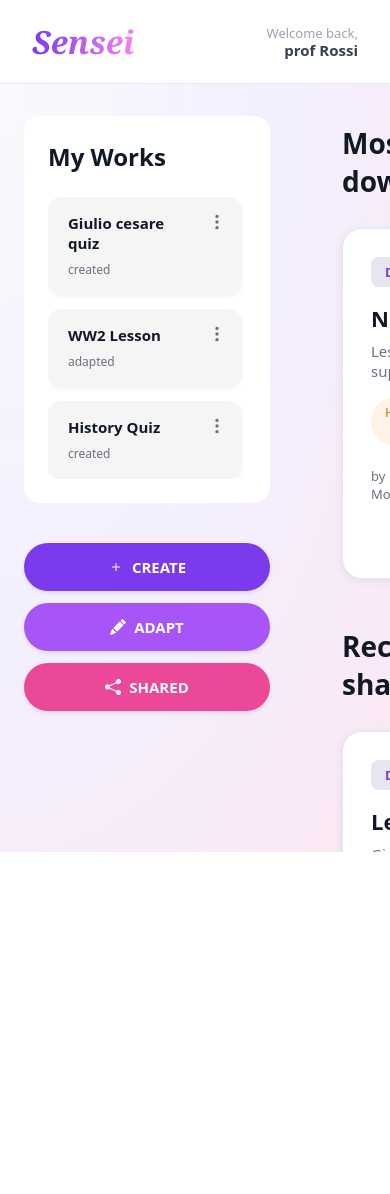
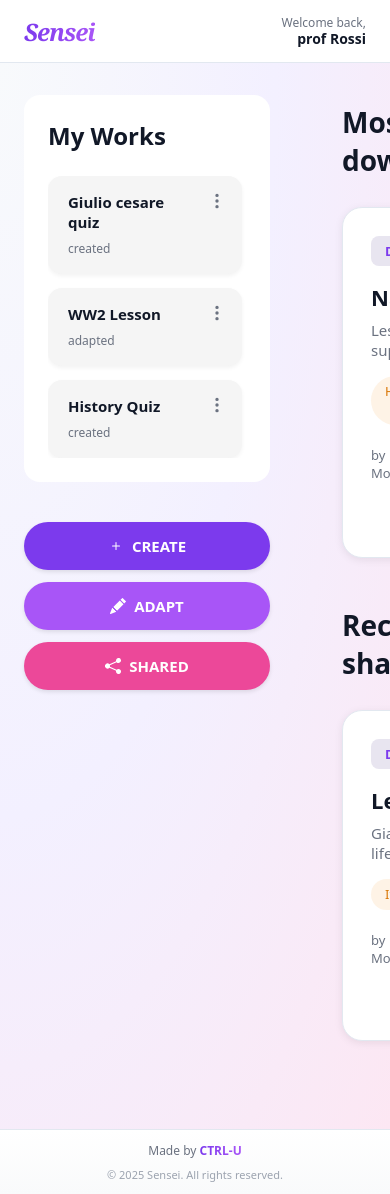
Before and after one commit to polito-hci-2025/sensei, a React (Vite) app in the folder client/: page / in a window 390 px wide. Before the commit the page ends 852 px from the top, so only its background shows below. Built offline with nearby package versions, Linux system fonts and the light colour scheme.

Commit message:
added footer

```diff
--- a/client/src/components/DefaultLayout.jsx
+++ b/client/src/components/DefaultLayout.jsx
@@ -24,6 +24,18 @@ function DefaultLayout() {
       <div className="layout-content">
         <Outlet />
       </div>
+
+      {/* Footer */}
+      <footer className="layout-footer">
+        <div className="layout-footer-content">
+          <p className="layout-footer-text">
+            Made by <span className="layout-footer-author">CTRL-U</span>
+          </p>
+          <p className="layout-footer-copyright">
+            © {new Date().getFullYear()} Sensei. All rights reserved.
+          </p>
+        </div>
+      </footer>
     </div>
   );
 }
--- a/client/src/styles/DefaultLayout.css
+++ b/client/src/styles/DefaultLayout.css
@@ -3,11 +3,13 @@
 .layout-container {
   min-height: 100vh;
   background-color: white;
+  display: flex;
+  flex-direction: column;
 }
 
 .layout-header {
   background-color: white;
-  padding: 1.25rem 2rem;
+  padding: 0.875rem 1.5rem;
   border-bottom: 1px solid #e2e8f0;
 }
 
@@ -30,15 +32,16 @@
 }
 
 .layout-logo-title {
-  font-size: 2rem;
-  font-family: ui-serif, Georgia, Cambria, "Times New Roman", Times, serif;
+  font-size: 1.5rem;
+  font-family: 'Playfair Display', 'Bodoni Moda', 'Cormorant Garamond', ui-serif, Georgia, serif;
   font-style: italic;
-  background: linear-gradient(to right, #7c3aed, #f880f4);
+  font-weight: 700;
+  letter-spacing: -1px;
+  background: linear-gradient(to right, #7c3aed, #a855f7);
   background-clip: text;
   -webkit-background-clip: text;
   -webkit-text-fill-color: transparent;
   color: transparent;
-  font-weight: 600;
 }
 
 .layout-user-section {
@@ -48,19 +51,62 @@
 }
 
 .layout-welcome-text {
-  font-size: 0.8125rem;
-  color: #9ca3af;
+  font-size: 0.75rem;
+  color: #6b7280;
   font-weight: 400;
   margin-bottom: -2px;
 }
 
 .layout-user-name {
-  font-size: 0.9375rem;
-  color: #374151;
+  font-size: 0.875rem;
+  color: #111827;
   font-weight: 600;
 }
 
 .layout-content {
-  height: calc(100vh - 76px);
+  flex: 1;
   overflow: hidden;
 }
+
+.layout-footer {
+  background: linear-gradient(to top, #f9fafb, white);
+  border-top: 1px solid #e2e8f0;
+  padding: 0.75rem 1.5rem;
+}
+
+.layout-footer-content {
+  display: flex;
+  justify-content: space-between;
+  align-items: center;
+  max-width: 1400px;
+  margin: 0 auto;
+}
+
+.layout-footer-text {
+  font-size: 0.75rem;
+  color: #6b7280;
+  margin: 0;
+}
+
+.layout-footer-author {
+  font-weight: 700;
+  background: linear-gradient(to right, #7c3aed, #a855f7);
+  background-clip: text;
+  -webkit-background-clip: text;
+  -webkit-text-fill-color: transparent;
+  color: transparent;
+}
+
+.layout-footer-copyright {
+  font-size: 0.6875rem;
+  color: #9ca3af;
+  margin: 0;
+}
+
+@media (max-width: 768px) {
+  .layout-footer-content {
+    flex-direction: column;
+    gap: 0.5rem;
+    text-align: center;
+  }
+}
```
